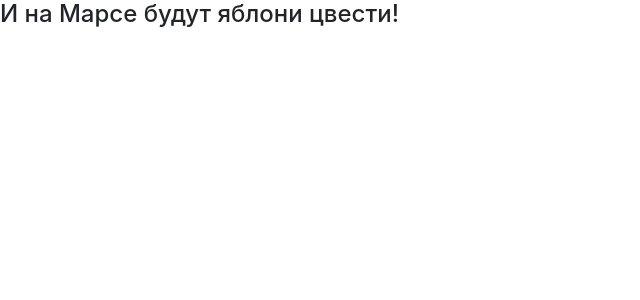
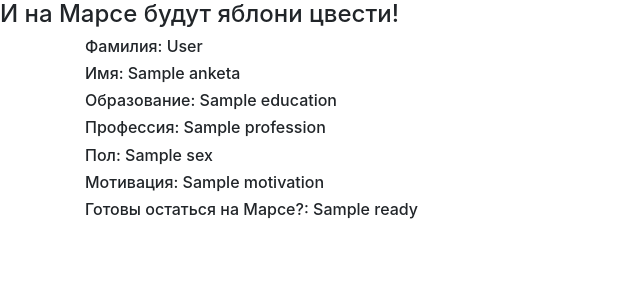
Before and after one commit to MrKatten/server, a Flask app: template templates/auto_answer.html in a window 1280 px wide. Shown: the part 82-382 px from the top of the page, without its empty margins (0-640 px from the left). Run offline with Flask 2, Linux system fonts and the light colour scheme; the template is opened without the code that fills it: most values are stand-ins (such as "Sample title", 1, 10 or a date in 2020); some libraries are stand-ins or nearby versions.

Commit message:
4 задача

```diff
--- a/server.py
+++ b/server.py
@@ -1,4 +1,4 @@
-from flask import Flask, render_template
+from flask import Flask, render_template, url_for
 
 app = Flask(__name__)
 
@@ -24,5 +24,14 @@ def list_prof(list):
     return render_template('list_prof.html', profs=profs, list=list)
 
 
+@app.route('/answer')
+@app.route('/auto_answer')
+def answer():
+    anketa = {'surname': 'Watny', 'name': 'Mark', 'education': 'выше среднего',
+              'profession': 'штурман марсохода', 'sex': 'male', 'motivation': 'Всегда мечтал застрять на Марсе!',
+              'ready': 'True'}
+    return render_template("auto_answer.html", anketa=anketa, title='Анкета')
+
+
 if __name__ == '__main__':
     app.run(port=8080, host='127.0.0.1')
--- a/server/server.py
+++ /dev/null
@@ -1,28 +0,0 @@
-from flask import Flask, render_template
-
-app = Flask(__name__)
-
-
-@app.route('/')
-@app.route('/index')
-def index():
-    return render_template('base.html', title="Заготовка")
-
-
-@app.route('/training/<prof>')
-def training(prof):
-    ns = ['врач', 'доктор', 'учёный']
-    it = ['инженер', 'строитель']
-    return render_template('training.html', title=prof, prof=prof, ns=ns, it=it)
-
-
-@app.route('/list_prof/<list>')
-def list_prof(list):
-    profs = ['инженер-исследователь', 'пилот', 'строитель', 'экзобиолог', 'врач', 'инженер по терраформированию',
-             'климатолог', 'специалист по радиционной защите', 'астрогеолог', 'гляциолог', 'инженер жизнеобеспечения',
-             'метеоролог', 'оператор марсохода', 'киберинженер', 'штурман', 'пилот дронов']
-    return render_template('list_prof.html', profs=profs, list=list)
-
-
-if __name__ == '__main__':
-    app.run(port=8080, host='127.0.0.1')
--- a/server/templates/base.html
+++ /dev/null
@@ -1,24 +0,0 @@
-<!doctype html>
-<html lang="en">
-<head>
-    <meta charset="utf-8">
-    <meta name="viewport" content="width=device-width, initial-scale=1, shrink-to-fit=no">
-    <link rel="stylesheet"
-          href="https://stackpath.bootstrapcdn.com/bootstrap/4.4.1/css/bootstrap.min.css"
-          integrity="sha384-Vkoo8x4CGsO3+Hhxv8T/Q5PaXtkKtu6ug5TOeNV6gBiFeWPGFN9MuhOf23Q9Ifjh"
-          crossorigin="anonymous">
-    <title>{{title}}</title>
-</head>
-<body>
-<header>
-    <nav class="navbar navbar-light bg-light">
-        <a class="navbar-brand" href="#"><h1>Миссия Колонизации Марса</h1></a>
-    </nav>
-</header>
-<h4>И на Марсе будут яблони цвести!</h4>
-<!-- Begin page content -->
-<main role="main" class="container">
-    {% block content %}{% endblock %}
-</main>
-</body>
-</html>
--- a/templates/auto_answer.html
+++ b/templates/auto_answer.html
@@ -1,5 +1,11 @@
 {% extends "base.html" %}
 
 {% block content %}
-
+<h6>Фамилия: {{anketa['surname']}}</h6>
+<h6>Имя: {{anketa['name']}}</h6>
+<h6>Образование: {{anketa['education']}}</h6>
+<h6>Профессия: {{anketa['profession']}}</h6>
+<h6>Пол: {{anketa['sex']}}</h6>
+<h6>Мотивация: {{anketa['motivation']}}</h6>
+<h6>Готовы остаться на Марсе?: {{anketa['ready']}}</h6>
 {% endblock %}
--- a/templates/base.html
+++ b/templates/base.html
@@ -3,10 +3,12 @@
 <head>
     <meta charset="utf-8">
     <meta name="viewport" content="width=device-width, initial-scale=1, shrink-to-fit=no">
+    <link href='static/css/style.css' rel="stylesheet" type="text/css">
     <link rel="stylesheet"
           href="https://stackpath.bootstrapcdn.com/bootstrap/4.4.1/css/bootstrap.min.css"
           integrity="sha384-Vkoo8x4CGsO3+Hhxv8T/Q5PaXtkKtu6ug5TOeNV6gBiFeWPGFN9MuhOf23Q9Ifjh"
           crossorigin="anonymous">
+    <link rel="stylesheet" type="text/css" href="{url_for('static', filename='css/style.css')}" />
     <title>{{title}}</title>
 </head>
 <body>
```
Also changed, not shown: server/templates/training.html (deleted, +0 -10 lines), server/static/img/MARS-2-2.png (deleted).
